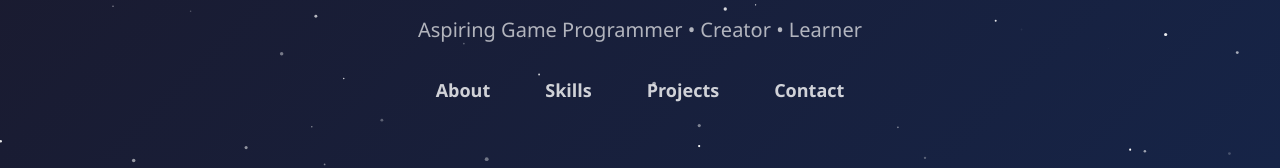
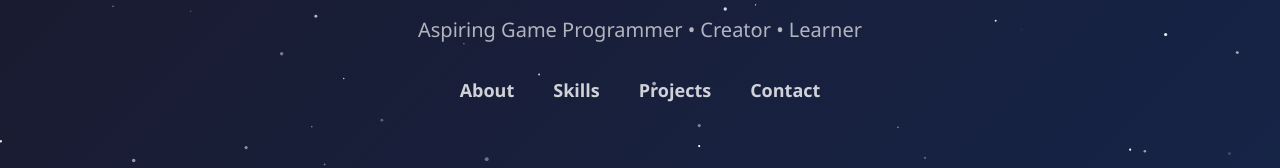
Before and after one commit to Ashiltg3/Ashiltg3.github.io, a plain HTML site: page index.html in a window 1280 px wide. Shown: the part 172-340 px from the top of the page. Drawn offline with Linux system fonts and the light colour scheme.

Commit message:
Reduce padding in button styles

```diff
--- a/css/styles.css
+++ b/css/styles.css
@@ -53,7 +53,7 @@ nav ul li a {
     color: #ffffffcc;
     font-weight: bold;
     font-size: 18px;
-    padding: 8px 15px;
+    padding: 4px 7px;
     border-radius: 8px;
     transition: all 0.3s;
 }
```
